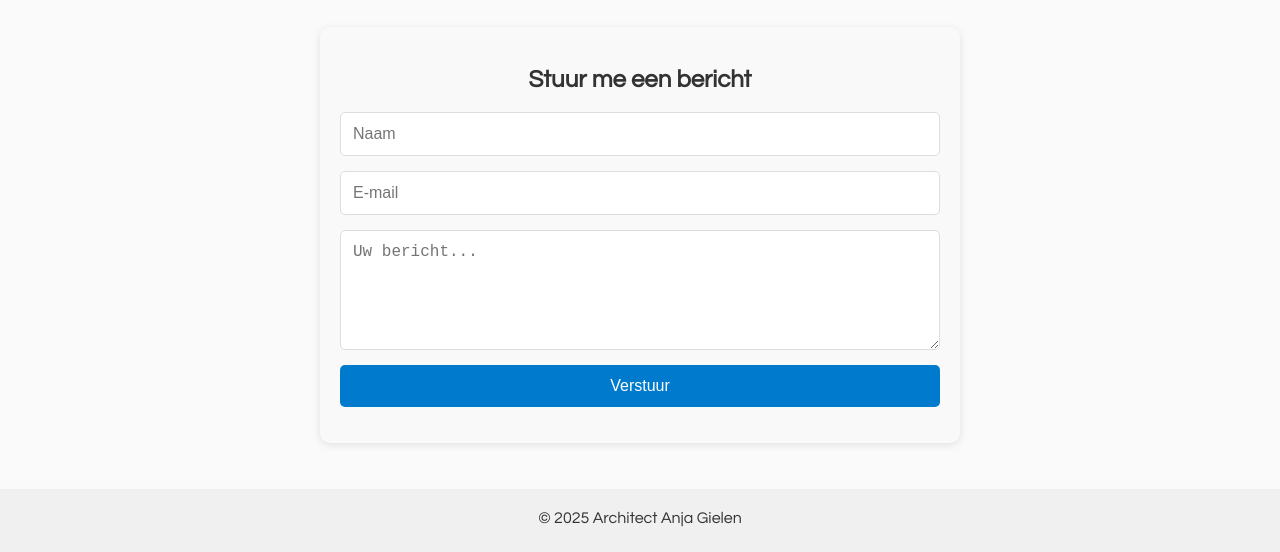
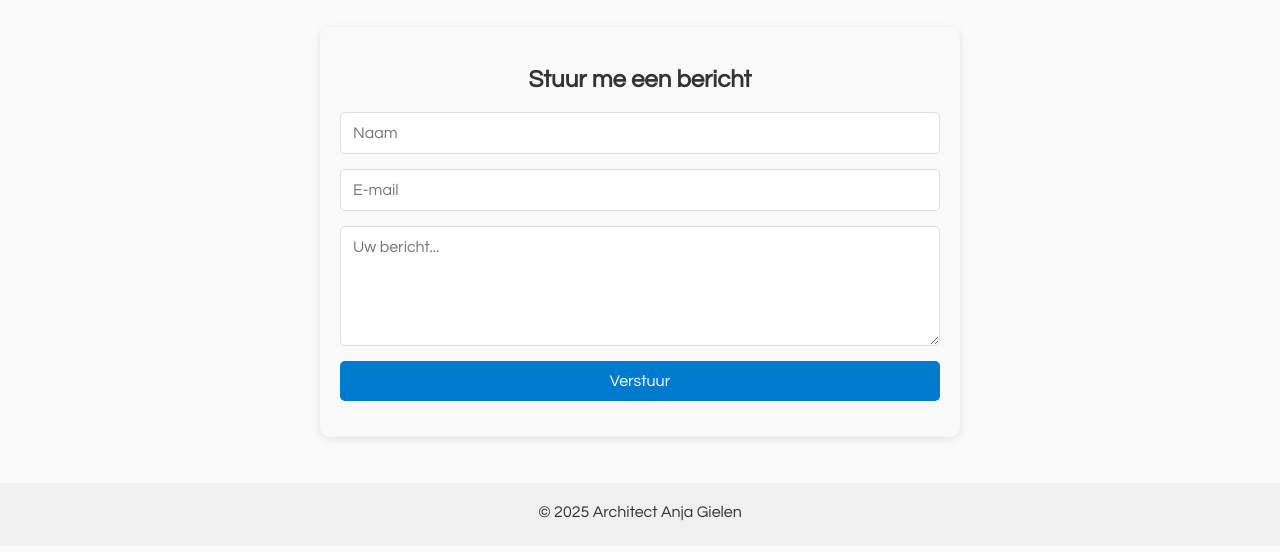
Before and after one commit to ZenoCominotto/ArchitectAnjaGielen, a website: page Contact.html in a window 1280 px wide. Shown: the part 404-956 px from the top of the page. Drawn offline with Linux system fonts and the light colour scheme.

Commit message:
contact form GC

```diff
--- a/style.css
+++ b/style.css
@@ -112,6 +112,7 @@ main {
     background-color: #f9f9f9;
     border-radius: 10px;
     box-shadow: 0 2px 8px rgba(0,0,0,0.1);
+    font-family: "Century Gothic";
 }
 
 .contact-form h2 {
@@ -131,6 +132,7 @@ main {
 .contact-form textarea {
     padding: 12px;
     font-size: 16px;
+    font-family: "Century Gothic";
     border: 1px solid #ddd;
     border-radius: 5px;
     width: 100%;
@@ -145,6 +147,7 @@ main {
 .contact-form button {
     padding: 12px;
     font-size: 16px;
+    font-family: "Century Gothic";
     background-color: #007acc;
     color: white;
     border: none;
```
